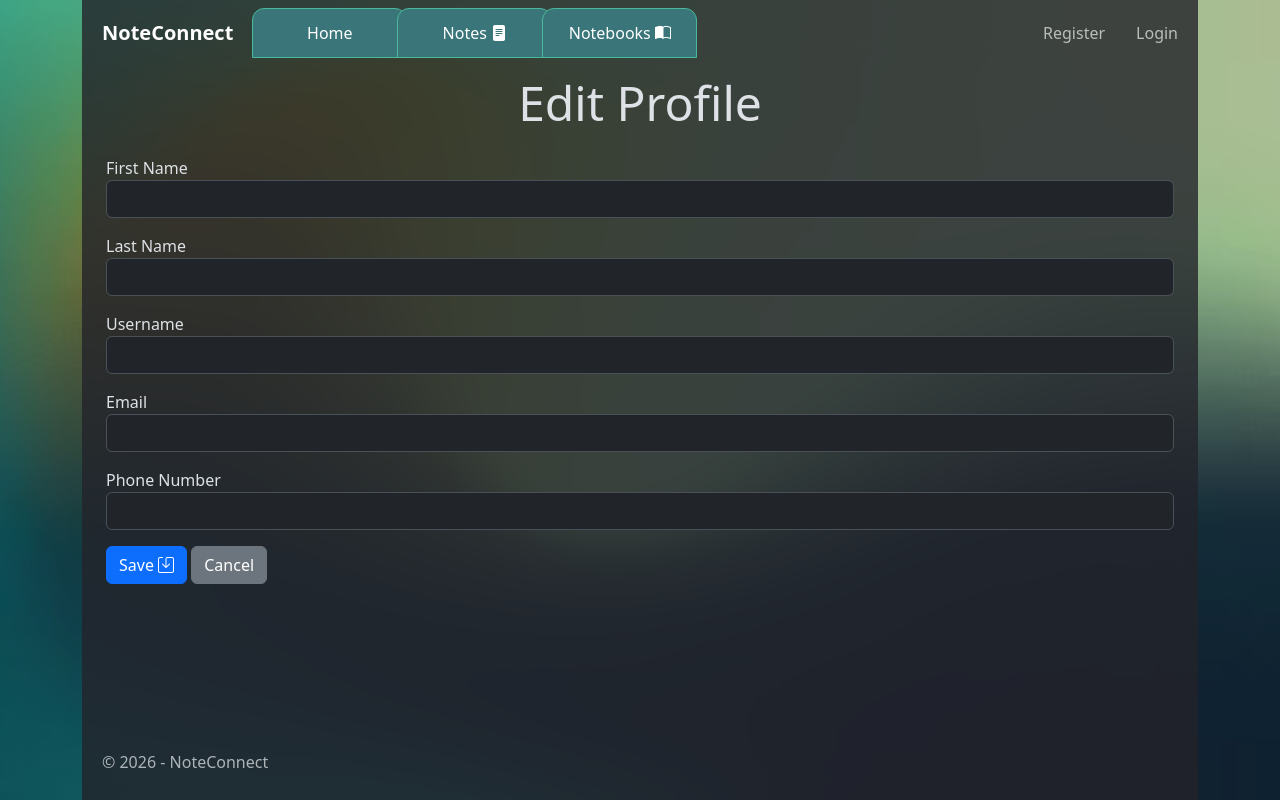
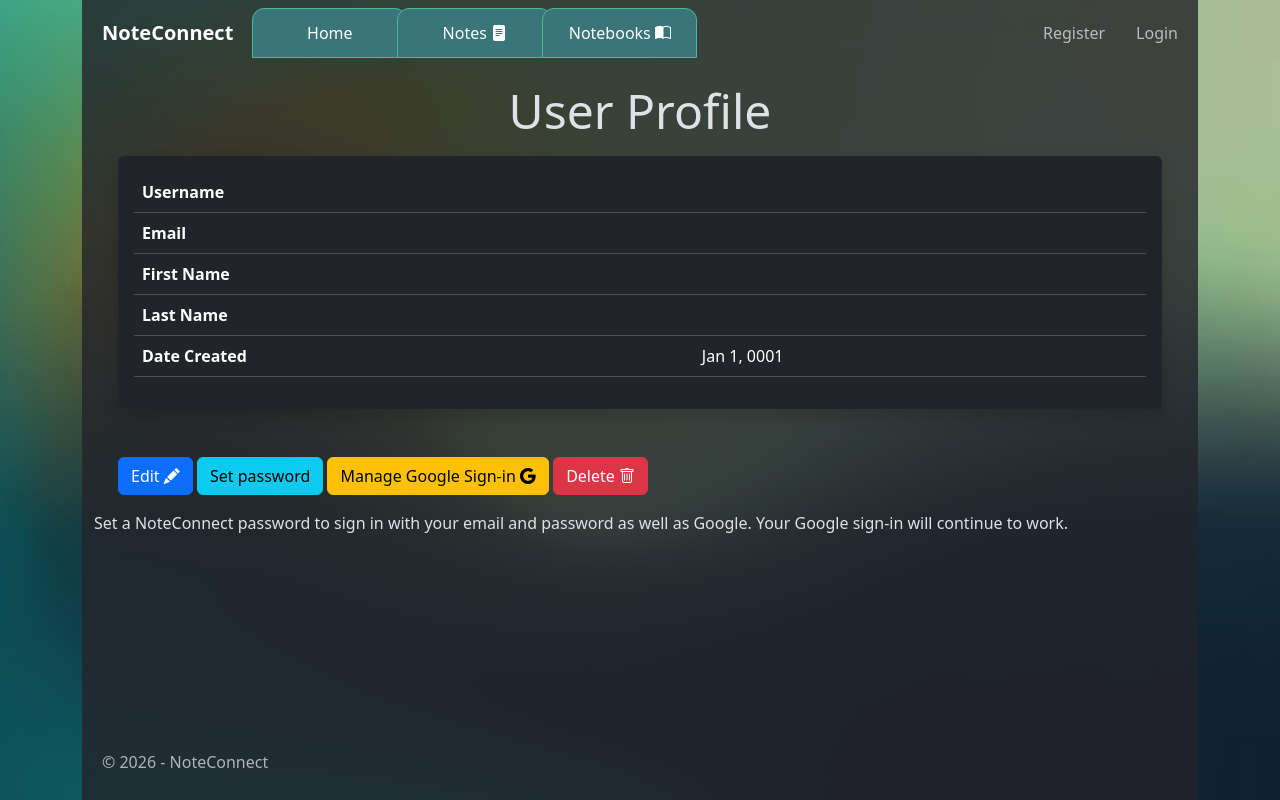
Before and after one commit to NoahFordGit/NoteConnect, an ASP.NET Core app: template Views/User/Index.cshtml in a window 1280 px wide. Run offline with ASP.NET Core 8, Linux system fonts and the light colour scheme; the template is opened without the code that fills it, so the values that code supplies are empty; style sheets or scripts are compiled from the project's sources; some libraries are stand-ins or nearby versions.

Commit message:
Updated User Profile Index and Edit

```diff
--- a/Views/User/Index.cshtml
+++ b/Views/User/Index.cshtml
@@ -1,45 +1,37 @@
-@using NoteConnect.Models.Entities
-@model User
+@using NoteConnect.ViewModels
+@model UserViewModel
+
+@{
+    ViewData["Title"] = "Profile";
+    var hasPassword = Model.HasPassword;
+}
+
+<div class="container-fluid">
+    <h1 class="display-5 text-center mt-4 mb-3"><strong>User Profile</strong></h1>
 
 
-@{
-    ViewData["Title"] = "Edit Profile";
-}
+    <div class="table-responsive shadow p-3 mt-3 mb-5 bg-body rounded ms-4 me-4">
+        <table class="table align-middle">
+            <tr><th>Username</th><td>@Model.UserName</td></tr>
+            <tr><th>Email</th><td>@Model.Email</td></tr>
+            <tr><th>First Name</th><td>@Model.FirstName</td></tr>
+            <tr><th>Last Name</th><td>@Model.LastName</td></tr>
+            <tr><th>Date Created</th><td>@Model.DateGiven.ToString("MMM d, yyyy")</td></tr>
+        </table>
+    </div>
+    <div class="align-middle ms-4 me-4">
+        <a asp-action="Edit" asp-route-id="@Model.UserId" class="btn btn-primary">Edit <i class="bi bi-pencil-fill"></i></a>
+        <a asp-area="Identity" asp-page="/Account/Manage/ChangePassword" class="btn btn-info">@(hasPassword ? "Change Password" : "Set password")</a>
+        <a asp-area="Identity" asp-page="/Account/Manage/ExternalLogins" class="btn btn-warning">Manage Google Sign-in <i class="bi bi-google"></i></a>
 
-<h2 class="display-5 text-center p-3"><strong>Edit Profile</strong></h2>
+        <form asp-action="Delete" asp-route-id="@Model.UserId" method="post" style="display:inline;">
+            <button type="submit" class="btn btn-danger" onclick="return confirm('Delete your account?')">Delete <i class="bi bi-trash"></i></button>
+        </form>
+    </div>
 
-<div class="align-middle ms-4 me-4">
-    <form asp-action="Edit" method="post" asp-route-Id="@Model.Id">
-        <input type="hidden" asp-for="Id" />
+    @if (!hasPassword)
+    {
+        <p class="mt-3">Set a NoteConnect password to sign in with your email and password as well as Google. Your Google sign-in will continue to work.</p>
+    }
 
-        <div class="form-group mb-3">
-            <label>First Name</label>
-            <input name="FirstName" value="@Model.FirstName" class="form-control" />
-        </div>
-
-        <div class="form-group mb-3">
-            <label>Last Name</label>
-            <input name="LastName" value="@Model.LastName" class="form-control" />
-        </div>
-
-        <div class="form-group mb-3">
-            <label>Username</label>
-            <input name="UserName" value="@Model.UserName" class="form-control" />
-        </div>
-
-        <div class="form-group mb-3">
-            <label>Email</label>
-            <input name="Email" value="@Model.Email" class="form-control" type="email" />
-        </div>
-
-        <div class="form-group mb-3">
-            <label>Phone Number</label>
-            <input name="PhoneNumber" value="@Model.PhoneNumber" class="form-control" type="tel" />
-        </div>
-    </form>
-
-    <div class=mt-3>
-        <button type="submit" class="btn btn-primary">Save <i class="bi bi-save"></i></button>
-        <a asp-action="Index" class="btn btn-secondary">Cancel</a>
-    </div>
 </div>
```
Also changed, not shown: Views/User/Edit.cshtml (+8 -7 lines).
